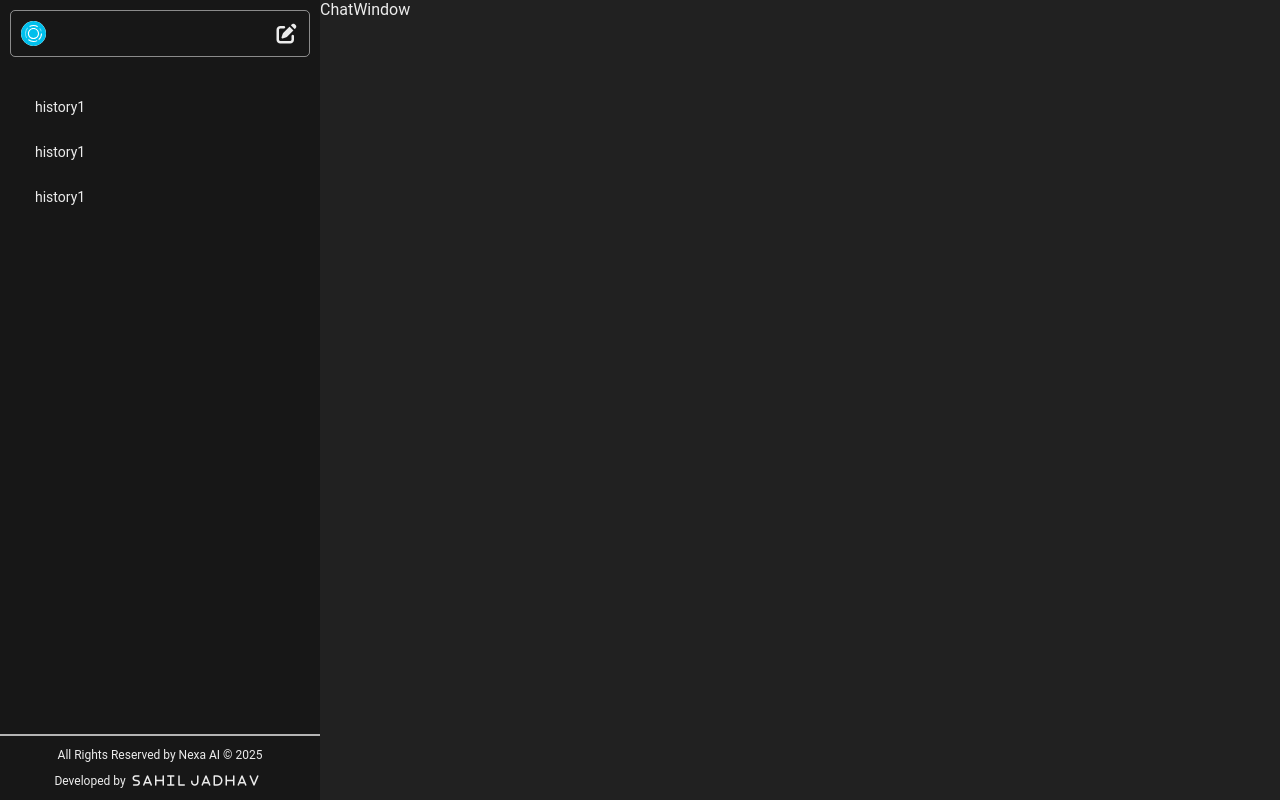
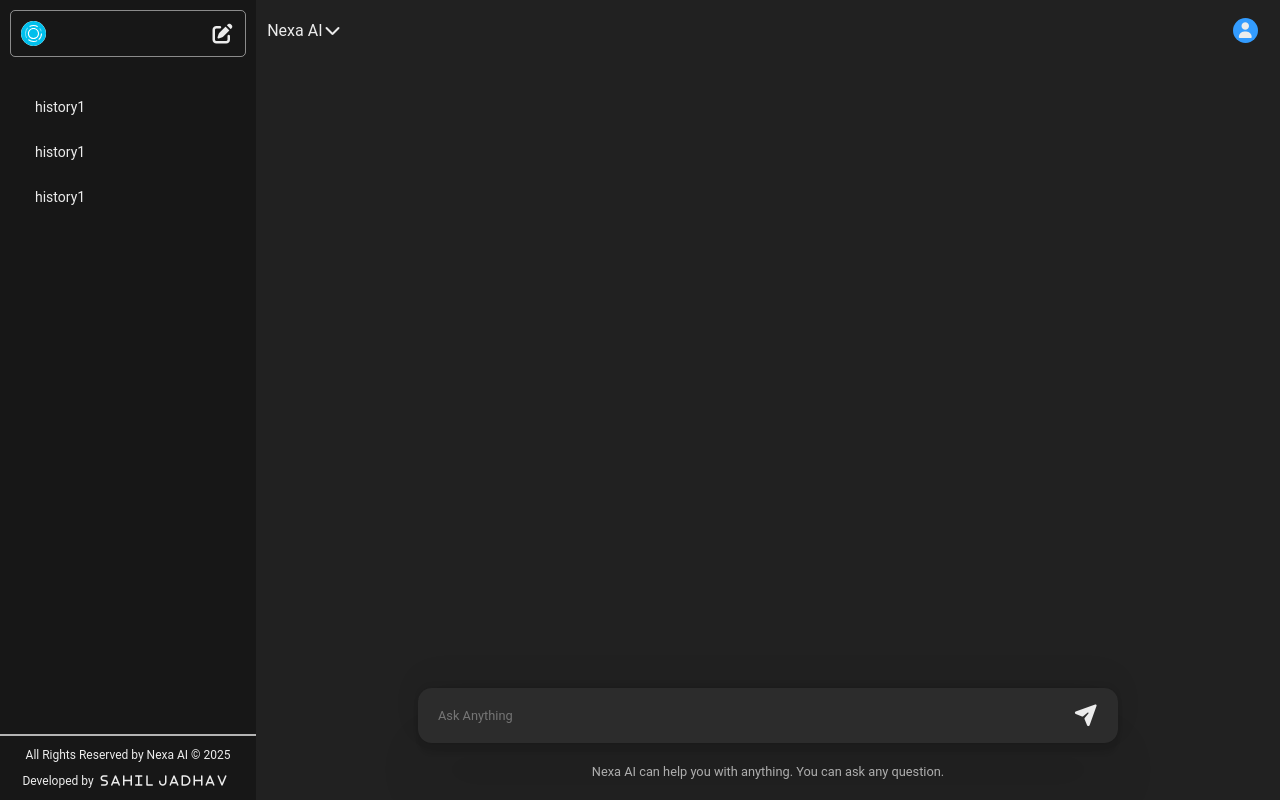
Before and after one commit to Sahil1617/Nexa-Ai, a React (Vite) app in the folder Frontend/: page / in a window 1280 px wide. Built offline with nearby package versions, Linux system fonts and the light colour scheme.

Commit message:
Chat Functionality Integrated

```diff
--- a/Frontend/package.json
+++ b/Frontend/package.json
@@ -11,7 +11,9 @@
   },
   "dependencies": {
     "react": "^19.1.1",
-    "react-dom": "^19.1.1"
+    "react-dom": "^19.1.1",
+    "react-spinners": "^0.17.0",
+    "uuid": "^11.1.0"
   },
   "devDependencies": {
     "@eslint/js": "^9.33.0",
--- a/Frontend/src/App.jsx
+++ b/Frontend/src/App.jsx
@@ -1,11 +1,17 @@
 import "./App.css";
-import Sidebar from "./Sidebar";
-import Chats from "./Chats";
-import ChatWindow from "./ChatWindow";
-import {MyContext} from "./MyContext";
+import Sidebar from "./Sidebar.jsx";
+import Chat from "./Chat.jsx";
+import ChatWindow from "./ChatWindow.jsx";
+import {MyContext} from "./MyContext.jsx";
+import { useState } from 'react';
+import {v1 as uuidv1} from "uuid";
 
 function App() {
-    const providerValues = {};
+    const [prompt, setPrompt] = useState("");
+    const [reply, setReply] = useState(null);
+    const [currThreadId, setCurrThreadId] = useState(uuidv1());
+
+    const providerValues = {prompt, setPrompt, reply, setReply, currThreadId, setCurrThreadId};
     return (
         <div className="app">
             <MyContext.Provider value={providerValues}>
--- /dev/null
+++ b/Frontend/src/Chat.jsx
@@ -0,0 +1,12 @@
+import React from 'react'
+import "./Chat.css"
+
+const Chat = () => {
+  return (
+    <div>
+
+    </div>
+  )
+}
+
+export default Chat
--- a/Frontend/src/ChatWindow.css
+++ b/Frontend/src/ChatWindow.css
@@ -0,0 +1,93 @@
+.chatWindow {
+    background-color: #212121;
+    height: 100vh;
+    width: 100%;
+    display: flex;
+    flex-direction: column;
+    justify-content: space-between;
+    align-items: center;
+    text-align: center;
+}
+
+.navbar {
+    width: 100%;
+    display: flex;
+    justify-content: space-between;
+    align-items: center;
+}
+
+.navbar span {
+    margin: 0.1rem 0.7rem;
+}
+
+.userIconDiv {
+    margin: 1rem 0.7rem;
+}
+
+.userIcon {
+    background-color: #339cff;
+    height: 25px;
+    width: 25px;
+    border-radius: 50%;
+    display: flex;
+    align-items: center;
+    justify-content: center;
+    cursor: pointer;
+}
+
+.chatInput {
+    width: 100%;
+    display: flex;
+    flex-direction: column;
+    justify-content: center;
+    align-items: center;
+}
+
+.inputBox {
+    width: 100%;
+    position: relative;
+    max-width: 700px;
+    display: flex;
+    justify-content: space-between;
+    align-items: center;
+}
+
+input {
+    width: 100%;
+    border: none;
+    background-color: rgba(255, 255, 255, 0.05);
+    padding: 20px;
+    font-size: 0.8rem;
+    border-radius: 14px;
+    box-shadow: rgba(0, 0, 0, 0.05) 0 54px 55px,
+                rgba(0, 0, 0, 0.05) 0 -12px 30px,
+                rgba(0, 0, 0, 0.05) 0 4px 6px,
+                rgba(0, 0, 0, 0.05) 0 12px 3px,
+                rgba(0, 0, 0, 0.05) 0 -3px 5px;
+}
+
+input:focus {
+    outline: none;
+}
+
+#submit {
+    cursor: pointer;
+    height: 35px;
+    width: 35px;
+    font-size: 20px;
+    position: absolute;
+    right: 15px;
+    display: flex;
+    align-items: center;
+    justify-content: center;
+}
+
+#submit i:hover {
+    color: #fff;
+}
+
+.info {
+    font-size: 0.8rem;
+    padding: 0.5rem;
+    color: #b4b4b4;
+}
--- a/Frontend/src/ChatWindow.jsx
+++ b/Frontend/src/ChatWindow.jsx
@@ -1,9 +1,56 @@
 import React from 'react'
 import "./ChatWindow.css"
+import Chat from "./Chat.jsx"
+import { MyContext } from "./MyContext.jsx"
+import { useContext, useState } from "react"
+import {RingLoader} from "react-spinners"
 
 const ChatWindow = () => {
+  const {prompt, setPrompt, reply, setReply, currThreadId} = useContext(MyContext);
+  const [loding, setLoding] = useState(false);
+  const getReply = async () => {
+    setLoding(true);
+    const options = {
+      method : "POST",
+      headers : {
+        "Content-Type" : "application/json",
+      },
+      body: JSON.stringify({
+        message: prompt,
+        threadId: currThreadId,
+      })
+    };
+    try {
+      const response = await fetch("http://localhost:8000/api/chat", options);
+      const res = await response.json();
+      console.log(res);
+      setReply(res.reply);
+    } catch (error) {
+      console.log(error);
+    }
+    setLoding(false);
+  }
   return (
-    <div>ChatWindow</div>
+    <div className='chatWindow'>
+      <div className='navbar'>
+        <span>Nexa AI<i className="fa-solid fa-chevron-down"></i></span>
+        <div className='userIconDiv'>
+          <span className='userIcon'><i className="fa-solid fa-user"></i></span>
+        </div>
+      </div>
+
+      <Chat/>
+
+      <RingLoader color='#84c2fcff' loading={loding}></RingLoader>
+
+      <div className='chatInput'>
+        <div className='inputBox'>
+          <input type="text" placeholder='Ask Anything'  value={prompt} onChange={(e) => setPrompt(e.target.value)} onKeyDown={(e) => e.key === 'Enter' ? getReply(): ''}/>
+          <div id='submit' onClick={getReply}><i className="fa-solid fa-paper-plane"></i></div>
+        </div>
+        <p className='info'>Nexa AI can help you with anything. You can ask any question.</p>
+      </div>
+    </div>
   )
 }
 
--- a/Frontend/src/Chats.jsx
+++ /dev/null
@@ -1,10 +0,0 @@
-import React from 'react'
-import "./Chats.css"
-
-const Chats = () => {
-  return (
-    <div>Chats</div>
-  )
-}
-
-export default Chats
```
Also changed, not shown: Frontend/src/Chat.css (added), Frontend/src/Chats.css (deleted), 2 other files (tests, documents, lock files or other folders).
